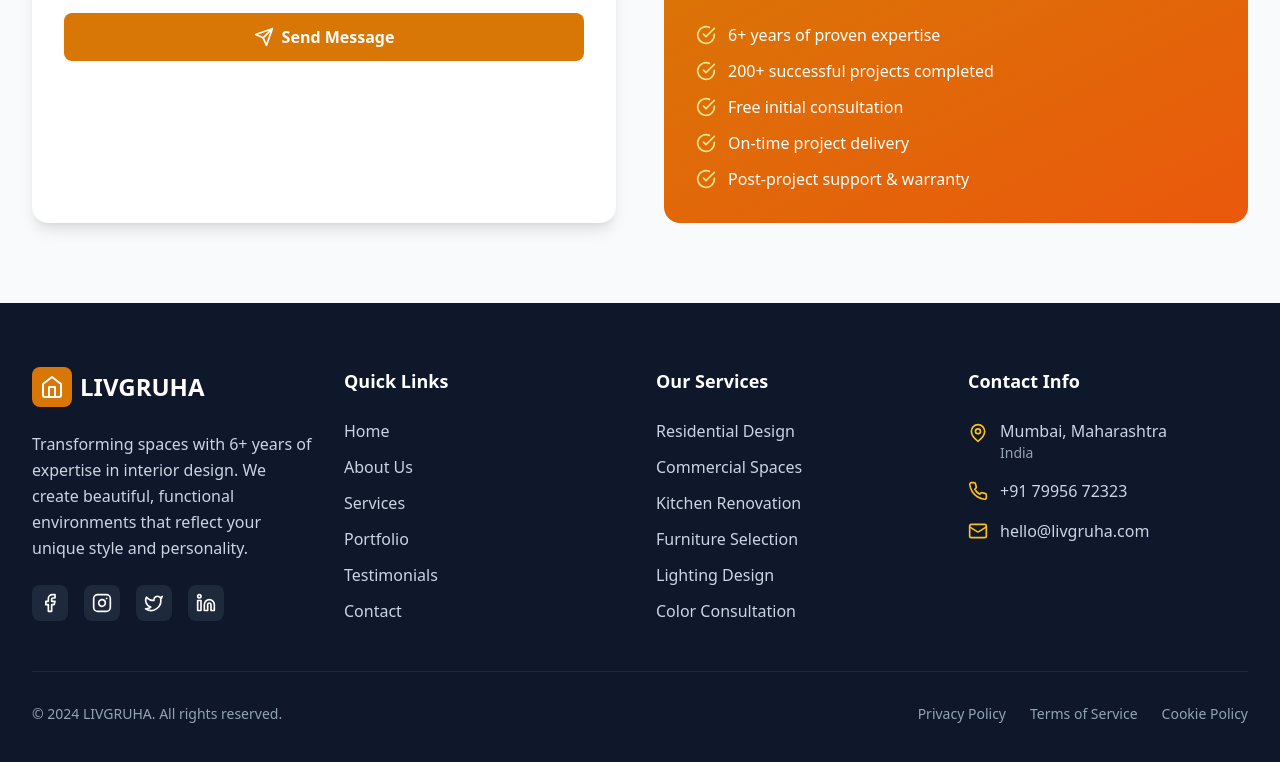
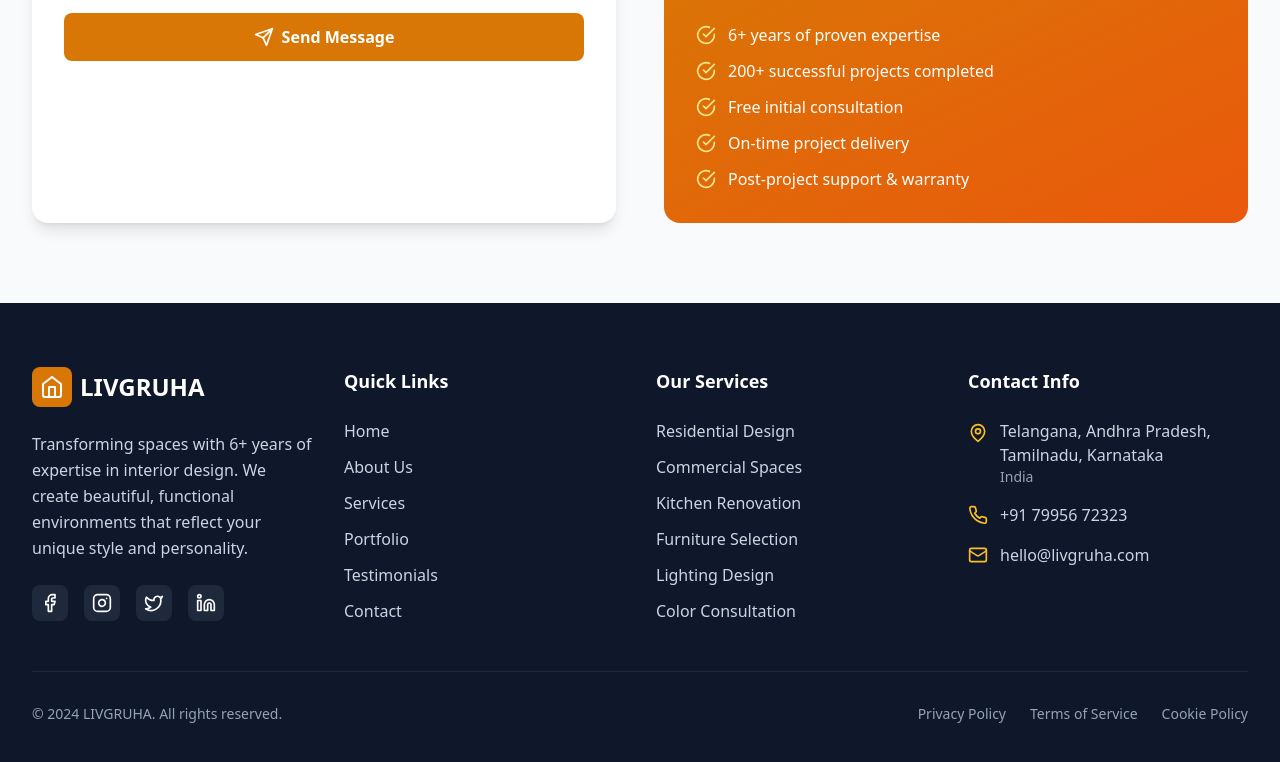
Before and after one commit to RAHULDUSI/livgruha, a React (Vite) app: page / in a window 1280 px wide. Shown: the part 6069-6831 px from the top of the page. Built offline with nearby package versions, Linux system fonts and the light colour scheme.

Commit message:
Update Footer.tsx

```diff
--- a/src/components/Footer.tsx
+++ b/src/components/Footer.tsx
@@ -99,7 +99,7 @@ const Footer = () => {
               <div className="flex items-start space-x-3">
                 <MapPin className="h-5 w-5 text-amber-400 mt-1 flex-shrink-0" />
                 <div>
-                  <p className="text-slate-300">Mumbai, Maharashtra</p>
+                  <p className="text-slate-300">Telangana, Andhra Pradesh, Tamilnadu, Karnataka</p>
                   <p className="text-sm text-slate-400">India</p>
                 </div>
               </div>
```
